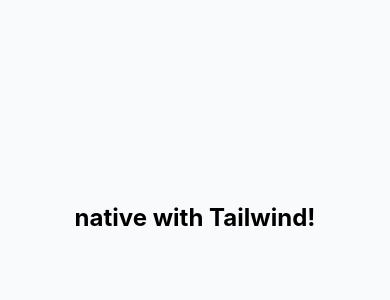
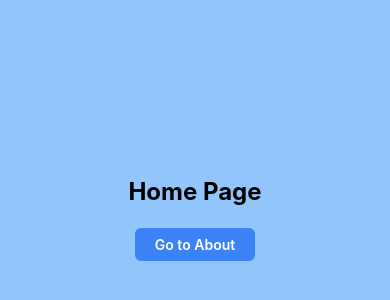
Before and after one commit to wlosantos/chat-fractal, a React Native app: screen / in a window 390 px wide. Shown: the part 204-504 px from the top of the page. Built offline with nearby package versions, Linux system fonts and the light colour scheme.

Commit message:
created navigation with routes

```diff
--- a/App.js
+++ b/App.js
@@ -1,11 +1,10 @@
-import { SafeAreaView, Text, View } from 'react-native';
+import { SafeAreaView } from 'react-native';
+import Routes from './src/routes';
 
 export default function App() {
   return (
     <SafeAreaView className='flex-1'>
-      <View className='flex-1 justify-center items-center bg-gray-50'>
-        <Text className='text-2xl font-bold'>native with Tailwind!</Text>
-      </View>
+      <Routes />
     </SafeAreaView>
   );
 }
--- a/package.json
+++ b/package.json
@@ -10,12 +10,16 @@
   },
   "dependencies": {
     "@expo/webpack-config": "^18.0.1",
+    "@react-navigation/native": "^6.1.6",
+    "@react-navigation/native-stack": "^6.9.12",
     "expo": "~48.0.18",
     "expo-status-bar": "~1.4.4",
     "nativewind": "^2.0.11",
     "react": "18.2.0",
     "react-dom": "18.2.0",
     "react-native": "0.71.8",
+    "react-native-safe-area-context": "4.5.0",
+    "react-native-screens": "~3.20.0",
     "react-native-web": "~0.18.10"
   },
   "devDependencies": {
--- /dev/null
+++ b/src/routes/index.js
@@ -0,0 +1,13 @@
+import { NavigationContainer } from '@react-navigation/native';
+
+import StackRoutes from './stack.routes';
+
+const Routes = () => {
+  return (
+    <NavigationContainer>
+      <StackRoutes />
+    </NavigationContainer>
+  )
+};
+
+export default Routes;
--- /dev/null
+++ b/src/routes/stack.routes.js
@@ -0,0 +1,29 @@
+import { createNativeStackNavigator } from '@react-navigation/native-stack';
+
+import HomeScreen from '../screens/HomeScreen';
+import AboutScreen from '../screens/AboutScreen';
+
+const { Screen, Navigator } = createNativeStackNavigator();
+
+const StackRoutes = () => {
+  return (
+    <Navigator initialRouteName='Home'>
+      <Screen
+        name='Home'
+        component={HomeScreen}
+        options={{
+          headerShown: false
+        }}
+      />
+      <Screen
+        name='About'
+        component={AboutScreen}
+        options={{
+          headerShown: false
+        }}
+      />
+    </Navigator>
+  )
+};
+
+export default StackRoutes;
--- /dev/null
+++ b/src/screens/AboutScreen.js
@@ -0,0 +1,11 @@
+import { View, Text } from 'react-native';
+
+const AboutScreen = () => {
+  return (
+    <View className='flex-1 justify-center items-center bg-orange-300'>
+      <Text className='text-2xl font-bold'>About Page</Text>
+    </View>
+  )
+};
+
+export default AboutScreen;
--- /dev/null
+++ b/src/screens/HomeScreen.js
@@ -0,0 +1,22 @@
+import { View, Text, TouchableOpacity } from 'react-native';
+
+const HomeScreen = ({ navigation }) => {
+
+  const openAbout = () => {
+    navigation.navigate('About');
+  };
+
+  return (
+    <View className='flex-1 justify-center items-center bg-blue-300'>
+      <Text className='text-2xl font-bold'>Home Page</Text>
+      <TouchableOpacity
+        className='bg-blue-500 px-5 py-2 rounded-md mt-5'
+        onPress={openAbout}
+      >
+        <Text className='text-white font-semibold'>Go to About</Text>
+      </TouchableOpacity>
+    </View>
+  )
+};
+
+export default HomeScreen;
--- a/tailwind.config.js
+++ b/tailwind.config.js
@@ -2,7 +2,7 @@
 module.exports = {
   content: [
     './App.js',
-    './src/**/*.js',
+    './src/**/*.{js, jsx, ts, tsx}',
   ],
   theme: {
     extend: {},
```
Also changed, not shown: 1 other file (tests, documents, lock files or other folders).
